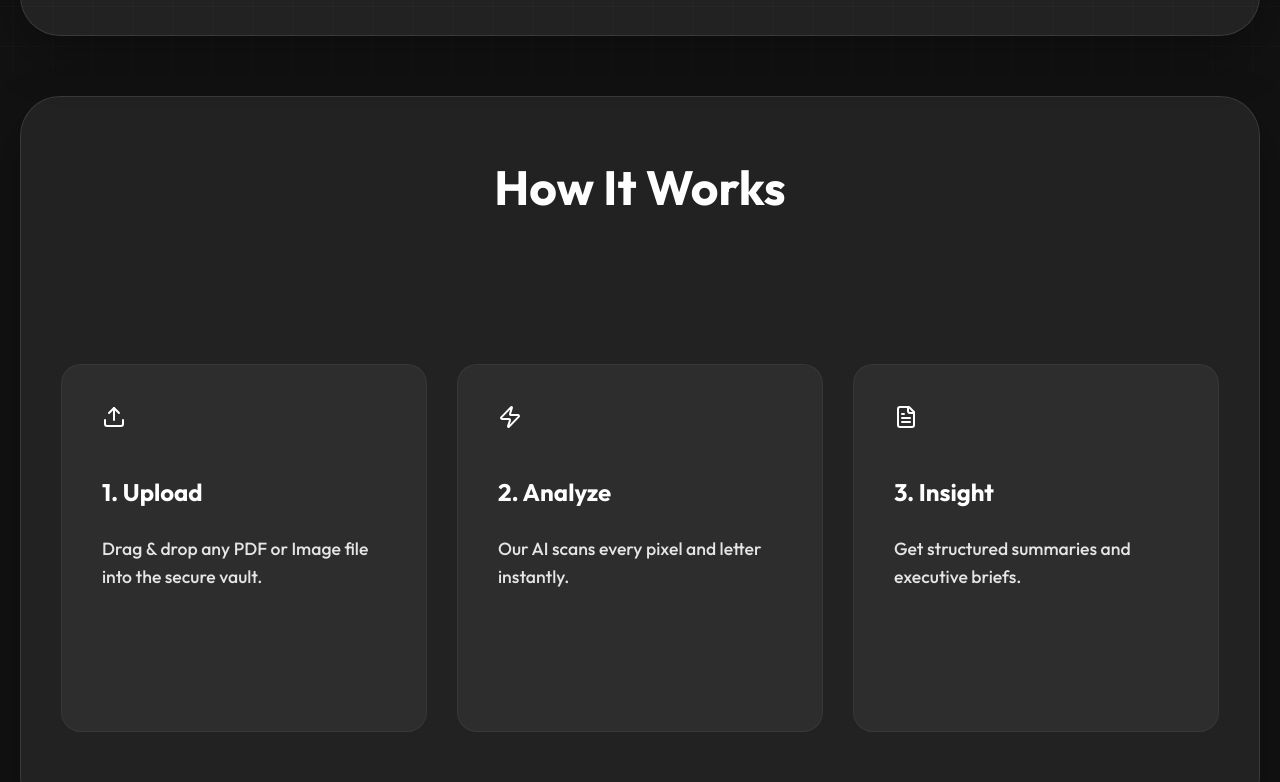
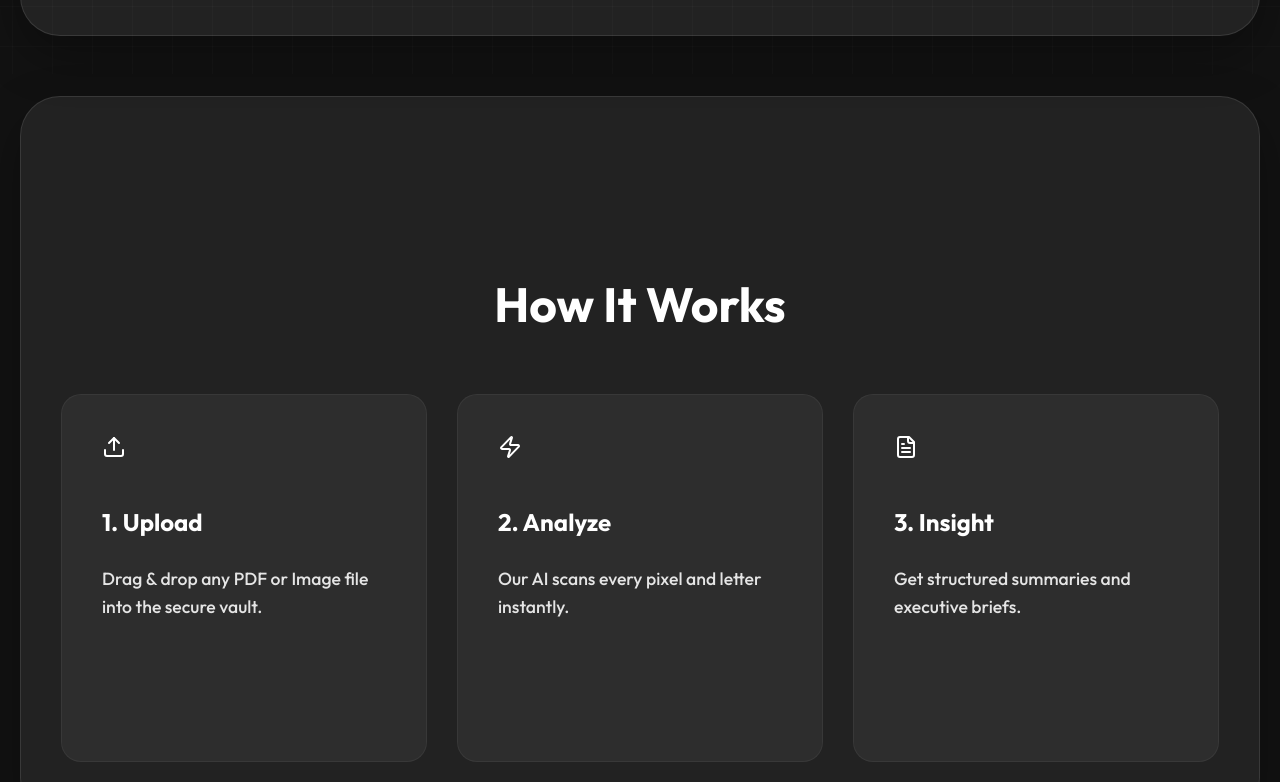
Before and after one commit to Kushs1973/nextjs-pdf-ai, a Next.js app: page / in a window 1280 px wide. Shown: the part 726-1508 px from the top of the page. Built offline with nearby package versions, Linux system fonts and the light colour scheme.

Commit message:
Update page.js

```diff
--- a/app/page.js
+++ b/app/page.js
@@ -16,7 +16,7 @@ const sonarLike = DM_Sans({ subsets: ['latin'], weight: ['700'] });
 const mokokoLike = Fredoka({ subsets: ['latin'], weight: ['600'] });
 const avenirLike = Montserrat({ subsets: ['latin'], weight: ['800'] });
 
-// --- ANIMATION VARIANTS ---
+// --- VARIANTS ---
 const revealVariants = {
   hidden: { opacity: 0, y: 50, filter: 'blur(10px)', scale: 0.98 },
   visible: {
@@ -50,12 +50,10 @@ const iconSpin = {
   hover: { rotate: 360, scale: 1.2, color: "#ffffff", transition: { duration: 0.5 } }
 };
 
-// --- FIXED 3D TILT COMPONENT ---
+// --- 3D TILT COMPONENT ---
 const TiltSection = ({ children, style }) => {
   const x = useMotionValue(0);
   const y = useMotionValue(0);
-
-  // REDUCED TILT: Changed from 5 to 1.5 degrees for subtlety
   const rotateX = useTransform(y, [-300, 300], [1.5, -1.5]);
   const rotateY = useTransform(x, [-300, 300], [-1.5, 1.5]);
 
@@ -78,24 +76,13 @@ const TiltSection = ({ children, style }) => {
       whileInView="visible"
       viewport={{ once: true, amount: 0.3 }}
       variants={revealVariants}
-      style={{
-        perspective: 1000,
-        width: '100%', // FIXED: Ensures it takes full width
-        display: 'flex',
-        justifyContent: 'center'
-      }}
+      style={{ perspective: 1000, width: '100%', display: 'flex', justifyContent: 'center' }}
     >
       <motion.div
-        style={{
-          ...style,
-          rotateX,
-          rotateY,
-          transformStyle: "preserve-3d",
-          width: '100%', // FIXED: Ensures inner card takes full width of parent
-        }}
+        style={{ ...style, rotateX, rotateY, transformStyle: "preserve-3d", width: '100%' }}
         onMouseMove={handleMouseMove}
         onMouseLeave={handleMouseLeave}
-        transition={{ type: "spring", stiffness: 200, damping: 20 }} // Smoother spring
+        transition={{ type: "spring", stiffness: 200, damping: 20 }}
       >
         {children}
       </motion.div>
@@ -103,9 +90,7 @@ const TiltSection = ({ children, style }) => {
   );
 };
 
-
 export default function LandingPage() {
-
   const [currentFont, setCurrentFont] = useState(avenirLike.style.fontFamily);
   const [glitchActive, setGlitchActive] = useState(false);
   const [mousePosition, setMousePosition] = useState({ x: 0, y: 0 });
@@ -150,62 +135,39 @@ export default function LandingPage() {
         }}
       ></div>
 
-      {/* --- SECTION 1: HERO --- */}
-      <TiltSection style={{...styles.sectionBlock, justifyContent: 'center'}}>
+      {/* SECTION 1: HERO */}
+      <TiltSection style={styles.sectionBlock}>
         <motion.h1
           style={{...styles.glitchTitle, fontFamily: currentFont}}
-          animate={glitchActive ? {
-            x: [-5, 5, -5, 0],
-            skewX: [-10, 10, -5, 0],
-            opacity: [1, 0.8, 1], scale: [1, 1.02, 1]
-          } : { x: 0, skewX: 0, opacity: 1, scale: 1 }}
+          animate={glitchActive ? { x: [-5, 5, -5, 0], skewX: [-10, 10, -5, 0], opacity: [1, 0.8, 1], scale: [1, 1.02, 1] } : { x: 0, skewX: 0, opacity: 1, scale: 1 }}
           transition={{ duration: 0.15 }}
         >
           PDFly
         </motion.h1>
       </TiltSection>
 
-
-      {/* --- SECTION 2: HOW IT WORKS --- */}
+      {/* SECTION 2: HOW IT WORKS */}
       <TiltSection style={styles.sectionBlock}>
         <div style={styles.contentWrapper}>
           <h2 style={styles.sectionHeader}>How It Works</h2>
-
-          <motion.div
-            style={styles.flexGrid}
-            variants={staggerContainer}
-            initial="hidden"
-            whileInView="visible"
-            viewport={{ once: true }}
-          >
-            {/* CARD 1 */}
+          <motion.div style={styles.flexGrid} variants={staggerContainer} initial="hidden" whileInView="visible" viewport={{ once: true }}>
             <motion.div style={styles.stepCardContainer} variants={revealVariants}>
               <motion.div style={styles.cardContent} variants={cardHover} initial="rest" whileHover="hover" animate="rest">
-                <motion.div style={styles.stepIcon} variants={iconSpin}>
-                  <Upload size={24} />
-                </motion.div>
+                <motion.div style={styles.stepIcon} variants={iconSpin}><Upload size={24} /></motion.div>
                 <h3 style={styles.stepTitle}>1. Upload</h3>
                 <p style={styles.stepDesc}>Drag & drop any PDF or Image file into the secure vault.</p>
               </motion.div>
             </motion.div>
-
-            {/* CARD 2 */}
             <motion.div style={styles.stepCardContainer} variants={revealVariants}>
               <motion.div style={styles.cardContent} variants={cardHover} initial="rest" whileHover="hover" animate="rest">
-                <motion.div style={styles.stepIcon} variants={iconSpin}>
-                  <Zap size={24} />
-                </motion.div>
+                <motion.div style={styles.stepIcon} variants={iconSpin}><Zap size={24} /></motion.div>
                 <h3 style={styles.stepTitle}>2. Analyze</h3>
                 <p style={styles.stepDesc}>Our AI scans every pixel and letter instantly.</p>
               </motion.div>
             </motion.div>
-
-            {/* CARD 3 */}
             <motion.div style={styles.stepCardContainer} variants={revealVariants}>
               <motion.div style={styles.cardContent} variants={cardHover} initial="rest" whileHover="hover" animate="rest">
-                <motion.div style={styles.stepIcon} variants={iconSpin}>
-                  <FileText size={24} />
-                </motion.div>
+                <motion.div style={styles.stepIcon} variants={iconSpin}><FileText size={24} /></motion.div>
                 <h3 style={styles.stepTitle}>3. Insight</h3>
                 <p style={styles.stepDesc}>Get structured summaries and executive briefs.</p>
               </motion.div>
@@ -214,11 +176,10 @@ export default function LandingPage() {
         </div>
       </TiltSection>
 
-
-      {/* --- SECTION 3: SOCIAL PROOF --- */}
+      {/* SECTION 3: SOCIAL PROOF */}
       <TiltSection style={styles.sectionBlock}>
+        <div style={styles.contentWrapper}>
           <h2 style={styles.sectionHeader}>Trusted by Analysts</h2>
-
           <div style={styles.sliderContainer}>
             <div style={styles.sliderTrack}>
               {[...reviews, ...reviews, ...reviews].map((review, index) => (
@@ -227,9 +188,7 @@ export default function LandingPage() {
                     <div style={styles.avatar}><User size={14} color="#fff"/></div>
                     <div>
                       <div style={styles.reviewName}>{review.name}</div>
-                    <div style={styles.stars}>
-                      {[1,2,3,4,5].map(i => <Star key={i} size={8} fill="#fff" color="none"/>)}
-                    </div>
+                      <div style={styles.stars}>{[1,2,3,4,5].map(i => <Star key={i} size={8} fill="#fff" color="none"/>)}</div>
                     </div>
                   </div>
                   <p style={styles.reviewText}>"{review.text}"</p>
@@ -237,11 +196,11 @@ export default function LandingPage() {
               ))}
             </div>
           </div>
+        </div>
       </TiltSection>
 
-
-      {/* --- SECTION 4: CTA --- */}
-      <TiltSection style={{...styles.sectionBlock, justifyContent: 'center'}}>
+      {/* SECTION 4: CTA */}
+      <TiltSection style={styles.sectionBlock}>
         <div style={{ display: 'flex', flexDirection: 'column', alignItems: 'center', textAlign: 'center' }}>
           <h2 style={styles.ctaHeadline}>Ready to simplify?</h2>
           <Link href="/analyzer" style={{ textDecoration: 'none' }}>
@@ -260,18 +219,9 @@ export default function LandingPage() {
       </TiltSection>
 
       <style jsx global>{`
-        @keyframes scroll {
-          0% { transform: translateX(0); }
-          100% { transform: translateX(-50%); }
-        }
-        @keyframes gridMove {
-          0% { background-position: 0 0; }
-          100% { background-position: 40px 40px; }
-        }
-        @keyframes shimmerMove {
-          0% { transform: translateX(-150%); }
-          100% { transform: translateX(150%); }
-        }
+        @keyframes scroll { 0% { transform: translateX(0); } 100% { transform: translateX(-50%); } }
+        @keyframes gridMove { 0% { background-position: 0 0; } 100% { background-position: 40px 40px; } }
+        @keyframes shimmerMove { 0% { transform: translateX(-150%); } 100% { transform: translateX(150%); } }
         body { margin: 0; background-color: #121212; }
         ::-webkit-scrollbar { width: 0px; background: transparent; }
       `}</style>
@@ -279,7 +229,6 @@ export default function LandingPage() {
   );
 }
 
-// DATA
 const reviews = [
   { name: "Alex D.", text: "Dark mode perfection. Fast and accurate." },
   { name: "Sarah J.", text: "Finally an AI reader that handles images!" },
@@ -287,49 +236,32 @@ const reviews = [
   { name: "Priya K.", text: "Cleanest UI I have ever seen." },
 ];
 
-// STYLES
 const styles = {
   container: {
-    backgroundColor: '#121212',
-    color: '#ffffff',
-    minHeight: '100vh',
-    padding: '40px 20px',
-    display: 'flex',
-    flexDirection: 'column',
-    gap: '60px',
-    position: 'relative',
-    overflow: 'hidden',
+    backgroundColor: '#121212', color: '#ffffff', minHeight: '100vh',
+    padding: '40px 20px', display: 'flex', flexDirection: 'column', gap: '60px',
+    position: 'relative', overflow: 'hidden',
   },
-
   gridBackground: {
     position: 'fixed', top: 0, left: 0, width: '100vw', height: '100vh', zIndex: 0,
     backgroundImage: `linear-gradient(rgba(255, 255, 255, 0.08) 1px, transparent 1px), linear-gradient(90deg, rgba(255, 255, 255, 0.08) 1px, transparent 1px)`,
-    backgroundSize: '40px 40px',
-    animation: 'gridMove 20s linear infinite',
-    opacity: 0.3,
+    backgroundSize: '40px 40px', animation: 'gridMove 20s linear infinite', opacity: 0.3,
   },
   spotlightLayer: {
     position: 'fixed', top: 0, left: 0, width: '100vw', height: '100vh', zIndex: 0,
     backgroundImage: `linear-gradient(rgba(255, 255, 255, 0.2) 1px, transparent 1px), linear-gradient(90deg, rgba(255, 255, 255, 0.2) 1px, transparent 1px)`,
-    backgroundSize: '40px 40px',
-    animation: 'gridMove 20s linear infinite',
-    pointerEvents: 'none',
+    backgroundSize: '40px 40px', animation: 'gridMove 20s linear infinite', pointerEvents: 'none',
   },
 
-  // Note: sectionBlock styles applied to inner motion div
+  // --- THE FIX: CENTERED LAYOUT ---
   sectionBlock: {
-    backgroundColor: 'rgba(255, 255, 255, 0.07)',
-    backdropFilter: 'blur(20px)',
-    WebkitBackdropFilter: 'blur(20px)',
-    borderRadius: '40px',
-    border: '1px solid rgba(255, 255, 255, 0.1)',
-    minHeight: '80vh',
-    padding: '40px',
-    position: 'relative',
-    overflow: 'hidden',
-    display: 'flex',
-    flexDirection: 'column',
-    justifyContent: 'flex-start',
+    zIndex: 1, backgroundColor: 'rgba(255, 255, 255, 0.07)',
+    backdropFilter: 'blur(20px)', WebkitBackdropFilter: 'blur(20px)',
+    borderRadius: '40px', border: '1px solid rgba(255, 255, 255, 0.1)',
+    minHeight: '80vh', padding: '40px',
+    position: 'relative', overflow: 'hidden',
+    display: 'flex', flexDirection: 'column',
+    justifyContent: 'center', // FIXED: CENTERS VERTICALLY
     alignItems: 'center',
     boxShadow: '0 20px 50px rgba(0,0,0,0.3)',
   },
@@ -337,52 +269,30 @@ const styles = {
   glitchTitle: { fontSize: 'clamp(3rem, 10vw, 8rem)', fontWeight: '900', letterSpacing: '2px', color: '#fff', textAlign: 'center', margin: 'auto' },
 
   contentWrapper: {
-    maxWidth: '1200px',
-    margin: '0 auto',
-    width: '100%',
-    height: '100%',
-    display: 'flex',
-    flexDirection: 'column',
-    justifyContent: 'flex-start',
-    alignItems: 'center'
+    maxWidth: '1200px', margin: '0 auto', width: '100%',
+    display: 'flex', flexDirection: 'column',
+    justifyContent: 'center', alignItems: 'center' // Centers inner content
   },
 
-  sectionHeader: { fontSize: '3rem', textAlign: 'center', marginBottom: '20px', marginTop: '20px', fontWeight: 'bold', color: '#fff' },
+  sectionHeader: { fontSize: '3rem', textAlign: 'center', marginBottom: '60px', fontWeight: 'bold', color: '#fff' },
 
   flexGrid: {
-    display: 'flex',
-    flexWrap: 'wrap',
-    justifyContent: 'center',
-    gap: '30px',
-    width: '100%',
-    marginTop: 'auto',
-    marginBottom: 'auto',
+    display: 'flex', flexWrap: 'wrap', justifyContent: 'center', gap: '30px', width: '100%',
+    // Removed margins so it stays grouped with header
   },
 
-  stepCardContainer: {
-    position: 'relative',
-    flex: '1 1 300px',
-    maxWidth: '380px',
-    minWidth: '280px',
-  },
-
+  stepCardContainer: { position: 'relative', flex: '1 1 300px', maxWidth: '380px', minWidth: '280px' },
   cardContent: {
-    padding: '40px',
-    borderRadius: '20px',
-    border: '1px solid rgba(255,255,255,0.05)',
-    backgroundColor: 'rgba(255,255,255,0.05)',
-    cursor: 'default',
-    height: '100%',
-    display: 'flex',
-    flexDirection: 'column',
-    alignItems: 'flex-start'
+    padding: '40px', borderRadius: '20px', border: '1px solid rgba(255,255,255,0.05)',
+    backgroundColor: 'rgba(255,255,255,0.05)', cursor: 'default', height: '100%',
+    display: 'flex', flexDirection: 'column', alignItems: 'flex-start'
   },
 
   stepIcon: { marginBottom: '20px', color: '#fff' },
   stepTitle: { fontSize: '1.5rem', marginBottom: '10px', color: '#fff' },
   stepDesc: { color: '#e5e5e5', lineHeight: '1.6', fontSize: '1.1rem', textAlign: 'left' },
 
-  sliderContainer: { width: '100%', overflow: 'hidden', marginTop: 'auto', marginBottom: 'auto' },
+  sliderContainer: { width: '100%', overflow: 'hidden' },
   sliderTrack: { display: 'flex', gap: '20px', width: 'max-content', animation: 'scroll 40s linear infinite' },
 
   reviewCard: { width: '300px', padding: '25px', backgroundColor: 'rgba(255,255,255,0.05)', border: '1px solid rgba(255,255,255,0.05)', borderRadius: '15px', flexShrink: 0 },
@@ -393,26 +303,6 @@ const styles = {
   reviewText: { color: '#eee', fontStyle: 'italic', fontSize: '15px' },
 
   ctaHeadline: { fontSize: '4rem', marginBottom: '40px', color: '#fff', fontWeight: 'bold' },
-
-  finalButton: {
-    padding: '25px 60px',
-    fontSize: '1.5rem',
-    backgroundColor: '#fff',
-    color: '#000',
-    border: 'none',
-    borderRadius: '100px',
-    cursor: 'pointer',
-    display: 'flex',
-    alignItems: 'center',
-    gap: '15px',
-    fontWeight: 'bold',
-    textDecoration: 'none',
-    position: 'relative',
-    overflow: 'hidden'
-  },
-  shimmer: {
-    position: 'absolute', top: 0, left: 0, width: '100%', height: '100%',
-    background: 'linear-gradient(120deg, transparent, rgba(0,0,0,0.2), transparent)',
-    animation: 'shimmerMove 3s infinite',
-  }
+  finalButton: { padding: '25px 60px', fontSize: '1.5rem', backgroundColor: '#fff', color: '#000', border: 'none', borderRadius: '100px', cursor: 'pointer', display: 'flex', alignItems: 'center', gap: '15px', fontWeight: 'bold', textDecoration: 'none', position: 'relative', overflow: 'hidden' },
+  shimmer: { position: 'absolute', top: 0, left: 0, width: '100%', height: '100%', background: 'linear-gradient(120deg, transparent, rgba(0,0,0,0.2), transparent)', animation: 'shimmerMove 3s infinite' }
 };
```
Lines whose indentation alone changed are shown as unchanged.
